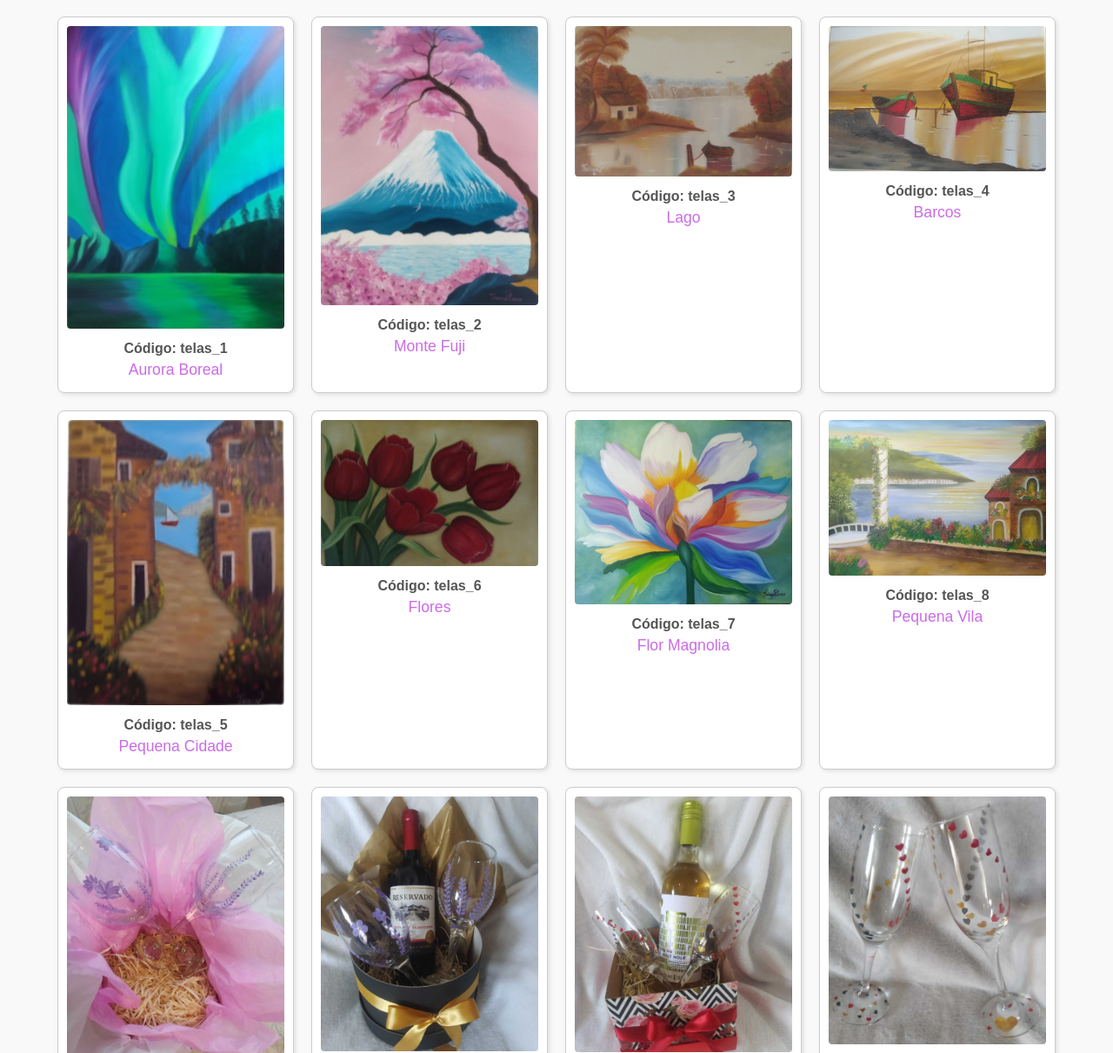
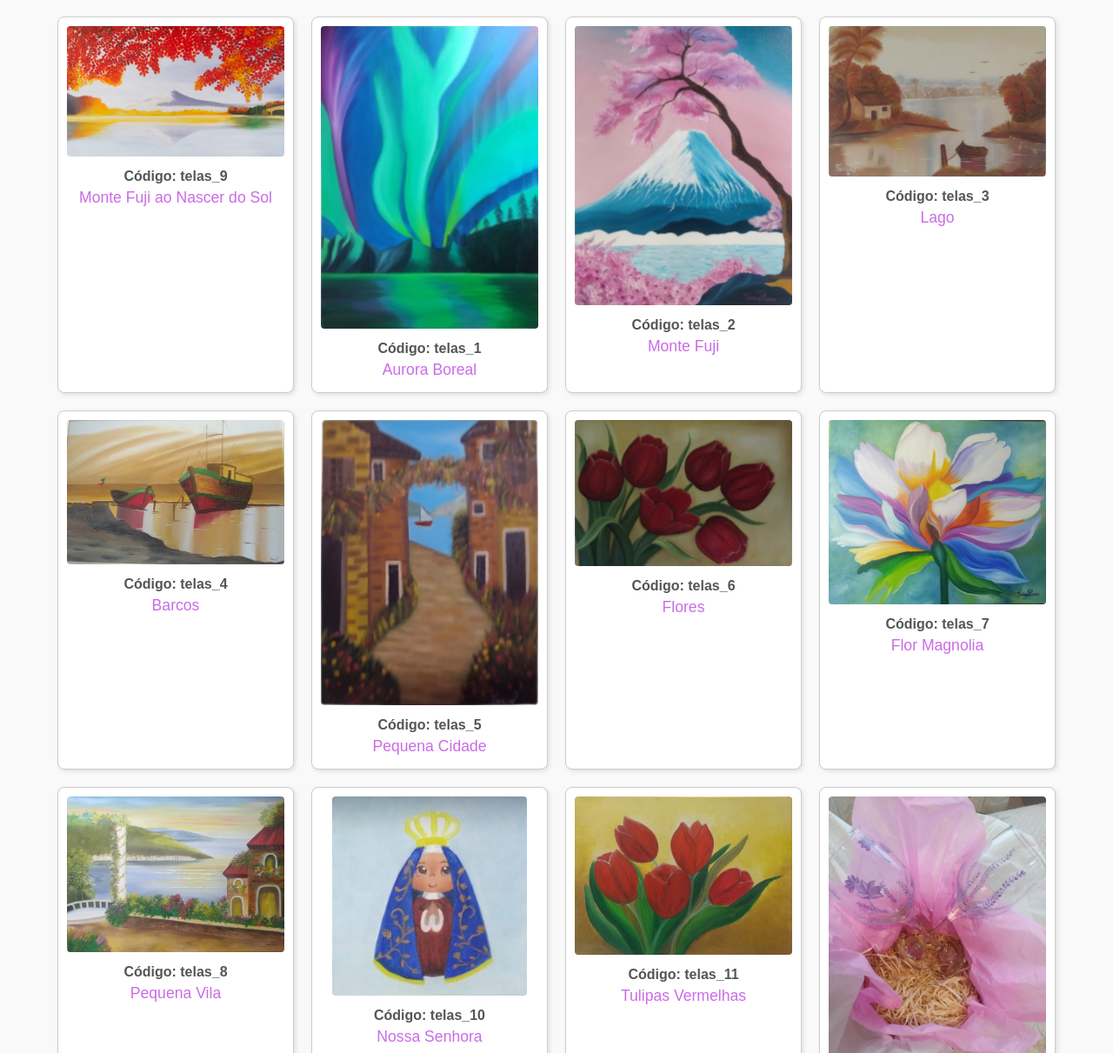
Before and after one commit to henriquejdc/atelietaianacesco, a plain HTML site: page catalogo.html in a window 1280 px wide. Shown: the part 89-1300 px from the top of the page at 87% size. Drawn offline with Linux system fonts and the light colour scheme.

Commit message:
feat: add new products

```diff
--- a/produtos.js
+++ b/produtos.js
@@ -1,4 +1,11 @@
 const produtos = [
+    {
+      secao: 'Telas',
+      imagem: 'images/works/telas/monte_fuji_2m.png',
+      nome: 'Monte Fuji ao Nascer do Sol',
+      codigo: 'telas_9',
+      descricao: 'Consulte Disponibilidade'
+    },
     {
       secao: 'Telas',
       imagem: 'images/works/telas/aurora.png',
@@ -53,6 +60,20 @@ const produtos = [
       imagem: 'images/works/telas/toscana.png',
       nome: 'Pequena Vila',
       codigo: 'telas_8',
+      descricao: 'Consulte Disponibilidade'
+    },
+    {
+      secao: 'Telas',
+      imagem: 'images/works/telas/nossa_senhora.png',
+      nome: 'Nossa Senhora',
+      codigo: 'telas_10',
+      descricao: 'Consulte Disponibilidade'
+    },
+    {
+      secao: 'Telas',
+      imagem: 'images/works/telas/tulipas.png',
+      nome: 'Tulipas Vermelhas',
+      codigo: 'telas_11',
       descricao: 'Consulte Disponibilidade'
     },
 
@@ -170,5 +191,12 @@ const produtos = [
       nome: 'Mãe Africana',
       codigo: 'ornamento_8',
       descricao: 'Consulte Disponibilidade'
+    },
+    {
+      secao: 'Ornamentos',
+      imagem: 'images/works/ornamentos/nossa_senhora_branca.png',
+      nome: 'Estátua Nossa Senhora com Pérolas Brancas',
+      codigo: 'ornamento_9',
+      descricao: 'Consulte Disponibilidade'
     }
   ];
```
Also changed, not shown: index.html (+9 -9 lines), images/works/ornamentos/nossa_senhora_branca.png (added), images/works/telas/monte_fuji_2m.png (added), images/works/telas/nossa_senhora.png (added), images/works/telas/tulipas.png (added).
